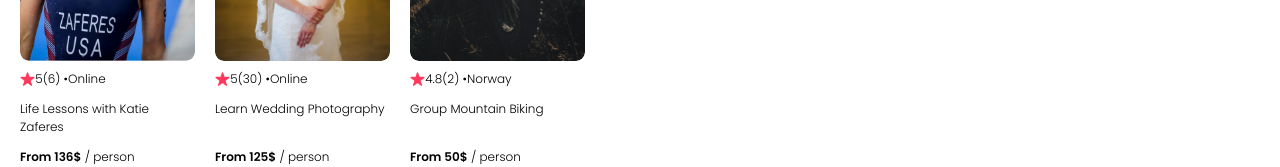
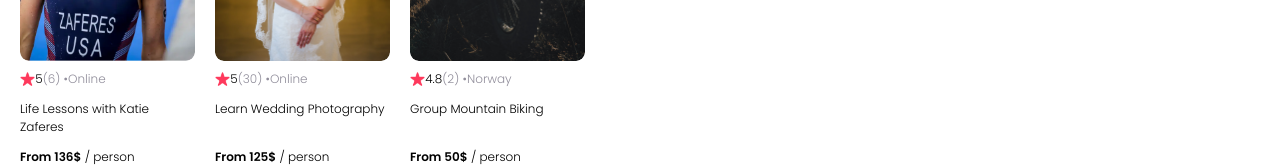
Before and after one commit to NassyKova/airbnb_clone, a React (Vite) app: page / in a window 1280 px wide. Shown: the part 1141-1308 px from the top of the page. Built offline with nearby package versions, Linux system fonts and the light colour scheme.

Commit message:
sadd grey style

```diff
--- a/src/style.css
+++ b/src/style.css
@@ -18,7 +18,7 @@ nav {
     font-weight: bold;
 }
 
-.gray {
+.grey {
     color: #918e9b;
 }
 
```
